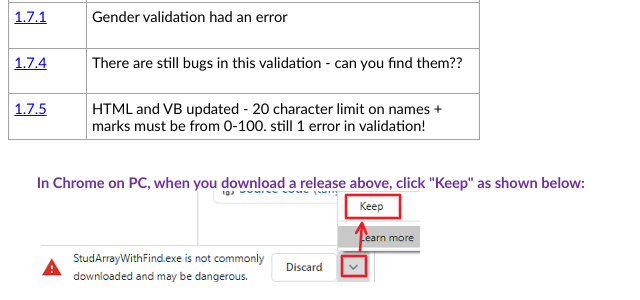
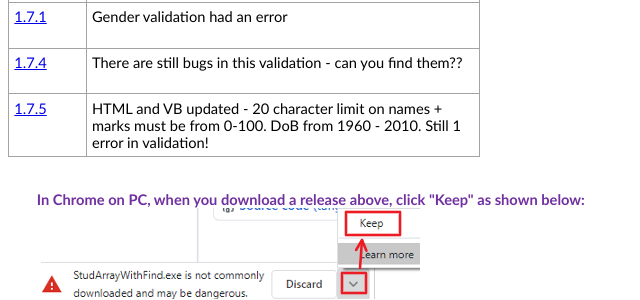
Before and after one commit to bwattle/11-StudDB_VB, a plain HTML site: page index.html in a window 1280 px wide. Shown: the part 815-1115 px from the top of the page, without its empty margins (0-640 px from the left). Drawn offline with Linux system fonts and the light colour scheme.

Commit message:
VB - added validation for DoB - must be from 1960 - 2010 (hard coded) index - updated 1.7.5 description

```diff
--- a/index.html
+++ b/index.html
@@ -201,7 +201,7 @@
   vertical-align:top;width:3.9777in;padding:4pt 4pt 4pt 4pt">
                     <p style="margin:0in;font-family:Calibri;font-size:11.0pt">
                         HTML and VB updated -
-                        20 character limit on names + marks must be from 0-100. still 1 error in validation!</p>
+                        20 character limit on names + marks must be from 0-100. DoB from 1960 - 2010. Still 1 error in validation!</p>
                 </td>
             </tr>
         </table>
```
Also changed, not shown: 2 other files.
